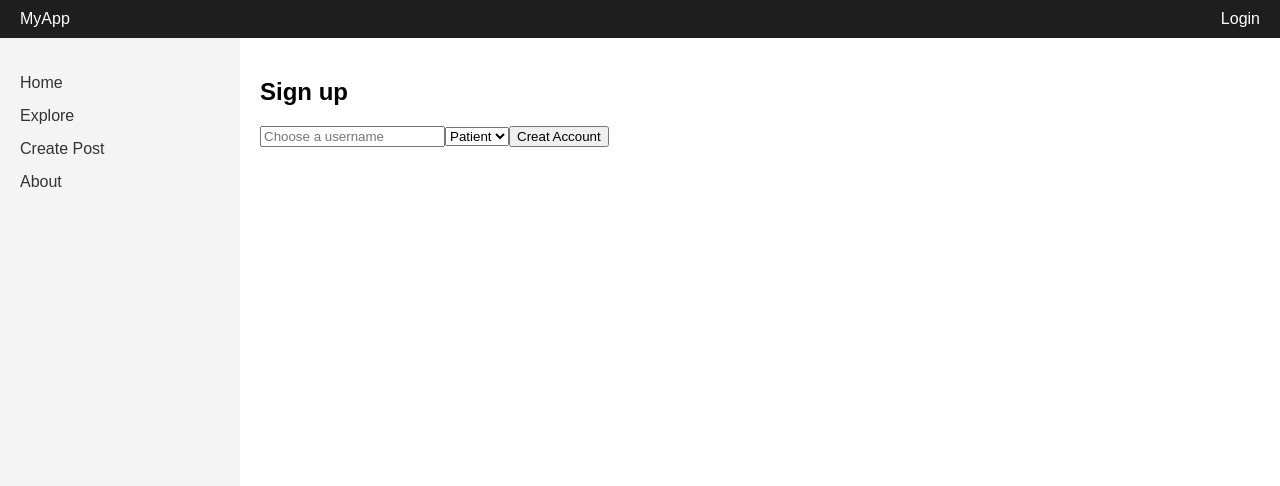
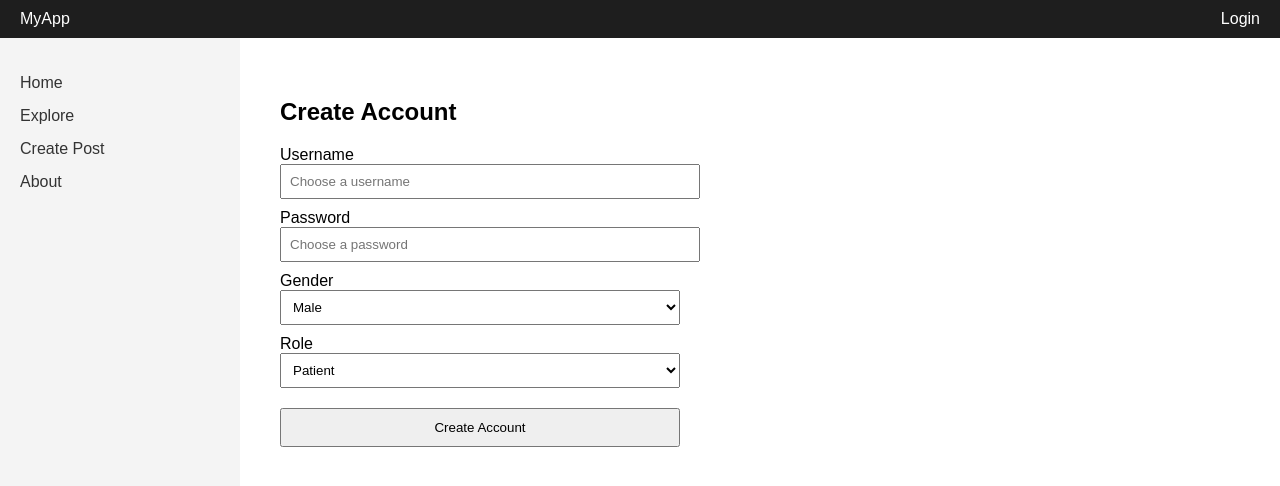
Before and after one commit to saad-alSouheil/CSCI426-Project01, a React (Create React App) app: page /register in a window 1280 px wide. Shown: the top 486 px of the page. Built offline with nearby package versions, Linux system fonts and the light colour scheme.

Commit message:
Done(without styling)

```diff
--- a/src/components/NavbarTop.js
+++ b/src/components/NavbarTop.js
@@ -5,10 +5,11 @@ import "../style/Navbar.css";
 export default function Navbar({ currentUser, setCurrentUser }) {
   const navigate = useNavigate();
 
-  const handleLogout = () => {
-    setCurrentUser(null);
-    navigate("/");
-  }
+ const handleLogout = () => {
+  navigate('/');
+  // Use setTimeout or defer state update
+  setTimeout(() => setCurrentUser(null), 5);
+};
 
   return (
     <nav className="top-navbar">
--- a/src/components/Register.js
+++ b/src/components/Register.js
@@ -5,7 +5,8 @@ import { useNavigate } from "react-router-dom";
 export default function Register({ users, setUsers }) {
   const [newUsername, setNewUsername] = useState("");
   const [newRole, setNewRole] = useState("patient");
-
+  const [password, setPassword] = useState("");
+  const [gender, setGender] = useState("male");
   const navigate = useNavigate();
 
  const handleRegister = () => {
@@ -24,29 +25,67 @@ export default function Register({ users, setUsers }) {
       id: Date.now(),
       username: newUsername,
       role: newRole,
+      password: password,
+      gender: gender,
       bio: "",
     };
 
     setUsers((prev) => [...prev, newUser]);
+    alert("Account created! You can now log in.");
     navigate("/login");
     setNewUsername("");
+    setPassword("");
   };
 
-  return (
-    <div>
-      <h2>Sign up</h2>
+    return (
+    <div style={{ padding: "20px", maxWidth: "400px" }}>
+      <h2>Create Account</h2>
+
+      <label>Username</label>
       <input
+        type="text"
         placeholder="Choose a username"
         value={newUsername}
         onChange={(e) => setNewUsername(e.target.value)}
+        style={{ width: "100%", padding: "8px", marginBottom: "10px" }}
       />
 
-      <select value={newRole} onChange={(e) => setNewRole(e.target.value)}>
+      <label>Password</label>
+      <input
+        type="password"
+        placeholder="Choose a password"
+        value={password}
+        onChange={(e) => setPassword(e.target.value)}
+        style={{ width: "100%", padding: "8px", marginBottom: "10px" }}
+      />
+
+      <label>Gender</label>
+      <select
+        value={gender}
+        onChange={(e) => setGender(e.target.value)}
+        style={{ width: "100%", padding: "8px", marginBottom: "10px" }}
+      >
+        <option value="male">Male</option>
+        <option value="female">Female</option>
+        <option value="other">Other</option>
+      </select>
+
+      <label>Role</label>
+      <select
+        value={newRole}
+        onChange={(e) => setNewRole(e.target.value)}
+        style={{ width: "100%", padding: "8px", marginBottom: "20px" }}
+      >
         <option value="doctor">Doctor</option>
         <option value="patient">Patient</option>
       </select>
 
-      <button onClick={handleRegister}>Creat Account</button>
+      <button
+        onClick={handleRegister}
+        style={{ padding: "10px 20px", width: "100%" }}
+      >
+        Create Account
+      </button>
     </div>
   );
 }
--- a/src/data/Users.js
+++ b/src/data/Users.js
@@ -1,5 +1,18 @@
-
 export const preloadedUsers = [
-  { id: 1, username: "doctor1", role: "doctor", bio: "I am a doctor.", gender:"female", profilePicture: ""},
-  { id: 2, username: "patient1", role: "patient", bio: "I am a patient.", gender: "male", profilePicture: ""},
+  {
+    id: 1,
+    username: "doctor1",
+    name: "doctor1",
+    role: "doctor",
+    bio: "I am a doctor.",
+    gender: "female"
+  },
+  {
+    id: 2,
+    username: "patient1",
+    name: "Ahmad Khoury",
+    role: "patient",
+    bio: "I am a patient.",
+    gender: "male"
+  },
 ];
--- a/src/pages/ExplorePage.js
+++ b/src/pages/ExplorePage.js
@@ -1,5 +1,4 @@
 import React, { useState } from "react";
-import { Link } from "react-router-dom";
 import SearchBar from "../components/SearchBar";
 import PostCards from "../components/PostCards";
 
@@ -22,14 +21,6 @@ const PostsPage = ({posts, currentUser}) => {
         placeholder="Search posts..."
       />
 
-
-        <Link to="/create-post">
-          <button style={{ marginLeft: "20px", padding: "8px 15px" }}>
-            + New Post
-          </button>
-        </Link>
-
-
       <div style={{ marginTop: "20px" }}>
         {filteredPosts.length === 0 && <p>No posts found.</p>}
         {filteredPosts.map((d) => (
--- a/src/pages/Home.js
+++ b/src/pages/Home.js
@@ -1,5 +1,33 @@
 import React from "react";
+import { Link } from "react-router-dom";
 
-export default function Home() {
-  return <h2>Welcome to the  Doctor App</h2>;
+function Home() {
+  return (
+    <div style={{ padding: "30px" }}>
+      <h1>Welcome to the Online Doctor Platform</h1>
+
+      <p style={{ fontSize: "18px", marginTop: "15px" }}>
+        Connect with medical professionals, ask questions, and participate in
+        health discussions. This platform makes it easy for anyone to seek help
+        and share knowledge.
+      </p>
+
+      <hr style={{ margin: "25px 0" }} />
+
+
+      <div style={{ marginTop: "30px" }}>
+        <Link to="/posts">
+          <button style={{ padding: "10px 20px", marginRight: "10px" }}>
+            View Discussions
+          </button>
+        </Link>
+
+        <Link to="/register">
+          <button style={{ padding: "10px 20px" }}>Create Account</button>
+        </Link>
+      </div>
+    </div>
+  );
 }
+
+export default Home;
```
Also changed, not shown: src/App.js (+12 -2 lines).
